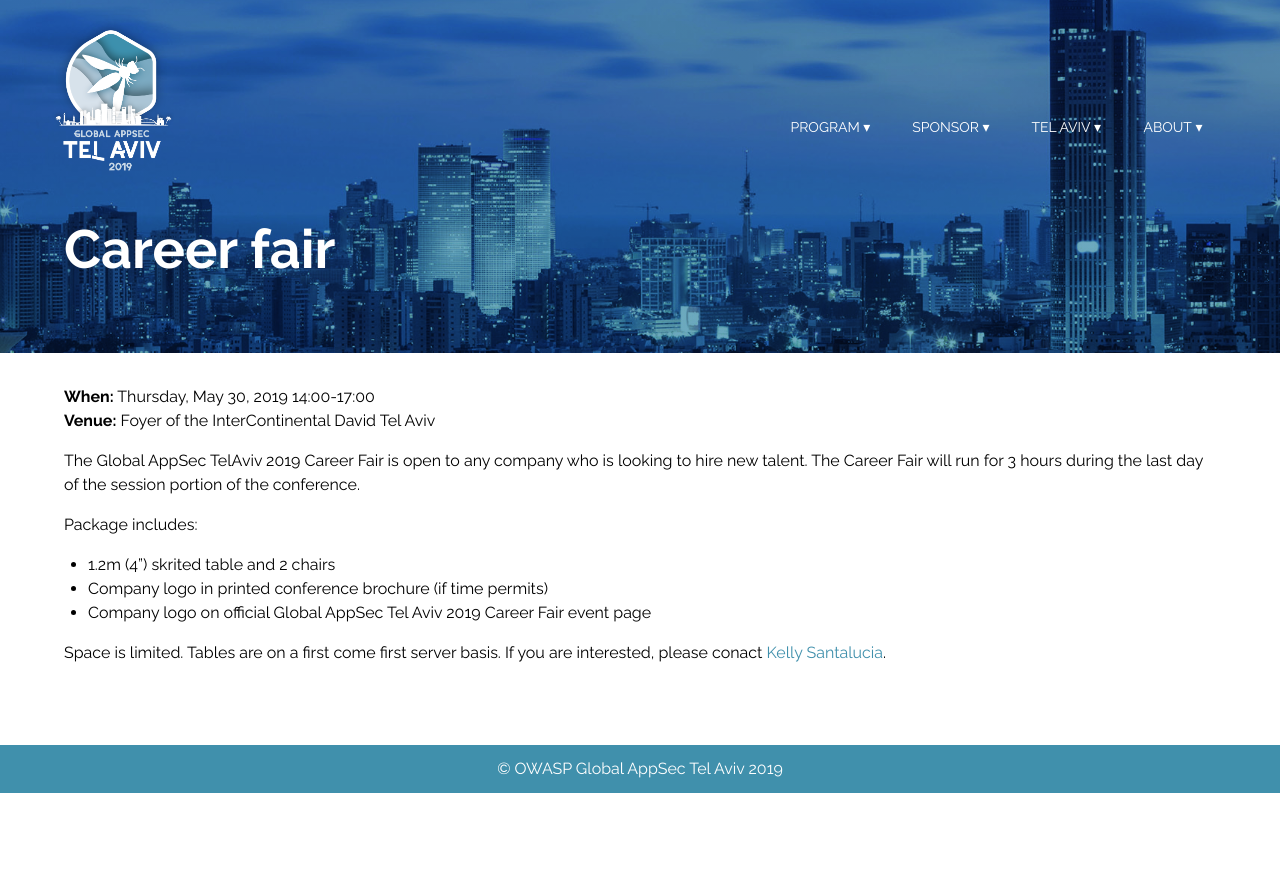
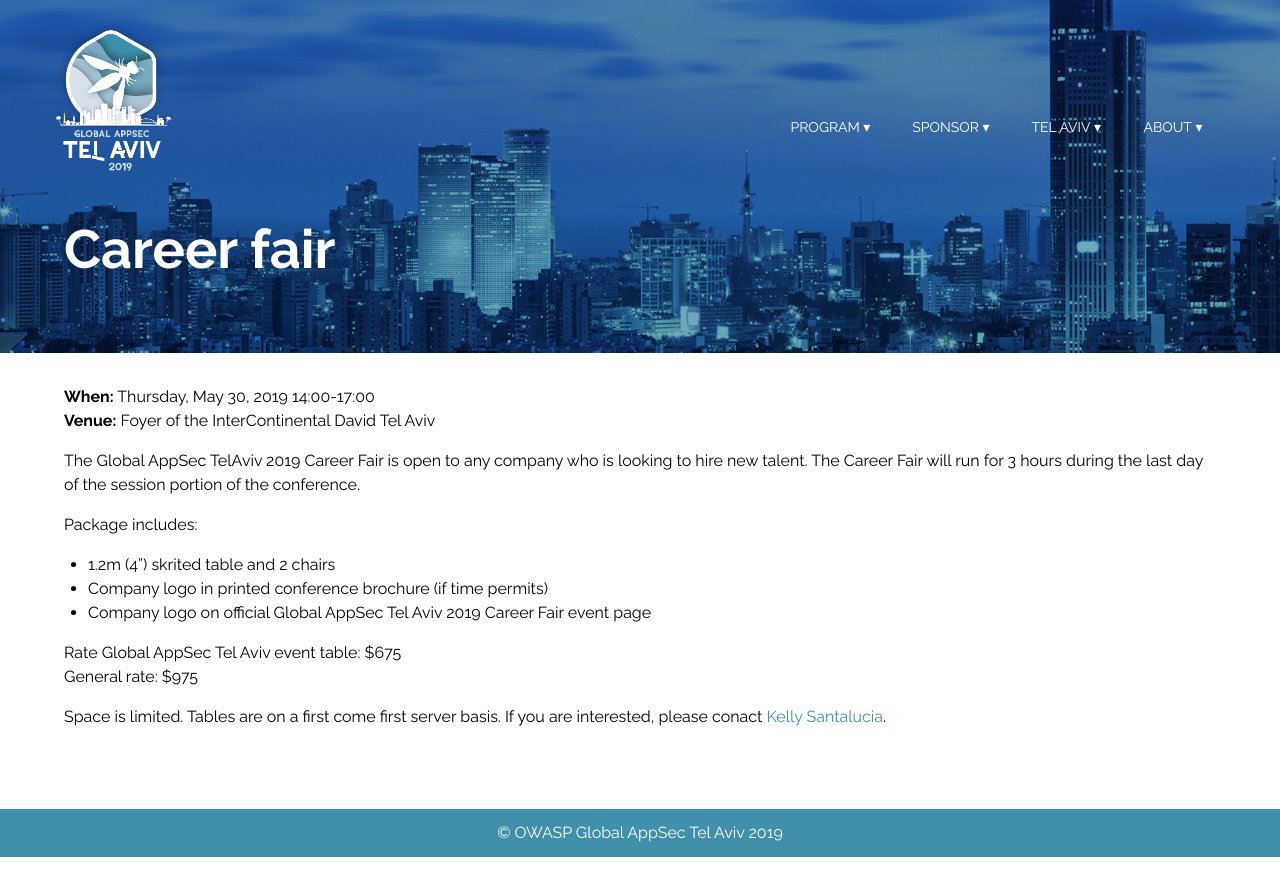
Before and after one commit to OWASP/AppSecTLV2019, a Jekyll site: the page built from sponsors/career-fair.md, in a window 1280 px wide. Shown: the top 896 px of the page. Built offline with Jekyll 4.4.1, drawn with Linux system fonts in a browser that asks for light colours.

Commit message:
Update career fair

```diff
--- a/sponsors/career-fair.md
+++ b/sponsors/career-fair.md
@@ -15,6 +15,9 @@
 * Company logo in printed conference brochure (if time permits)
 * Company logo on official Global AppSec Tel Aviv 2019 Career Fair event page
 
+Rate Global AppSec Tel Aviv event table: $675
+General rate: $975
+
 Space is limited. Tables are on a first come first server basis. If you are interested, please conact [Kelly Santalucia](mailto:kelly.santalucia@owasp.org).
 
 </section>
```
